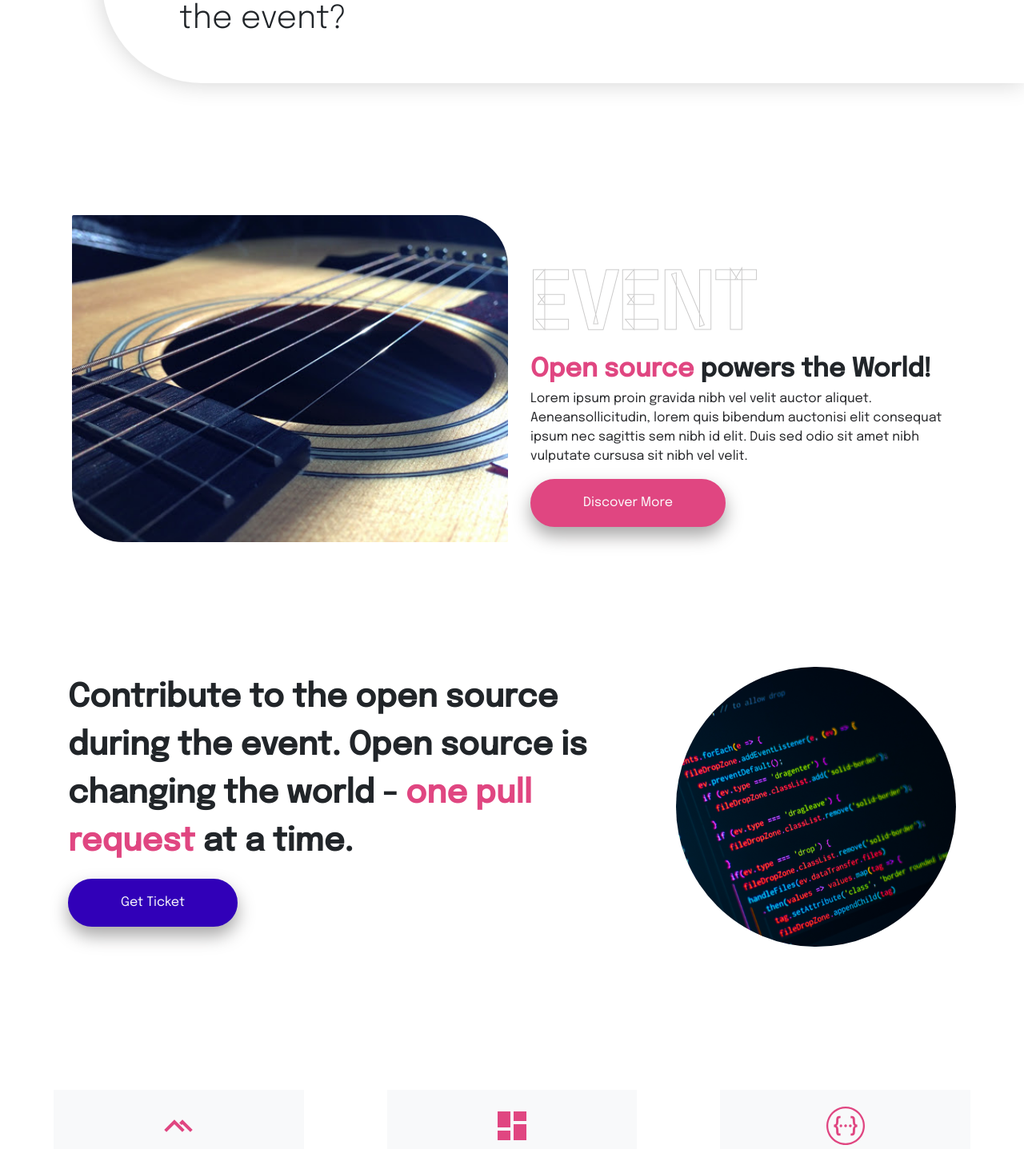
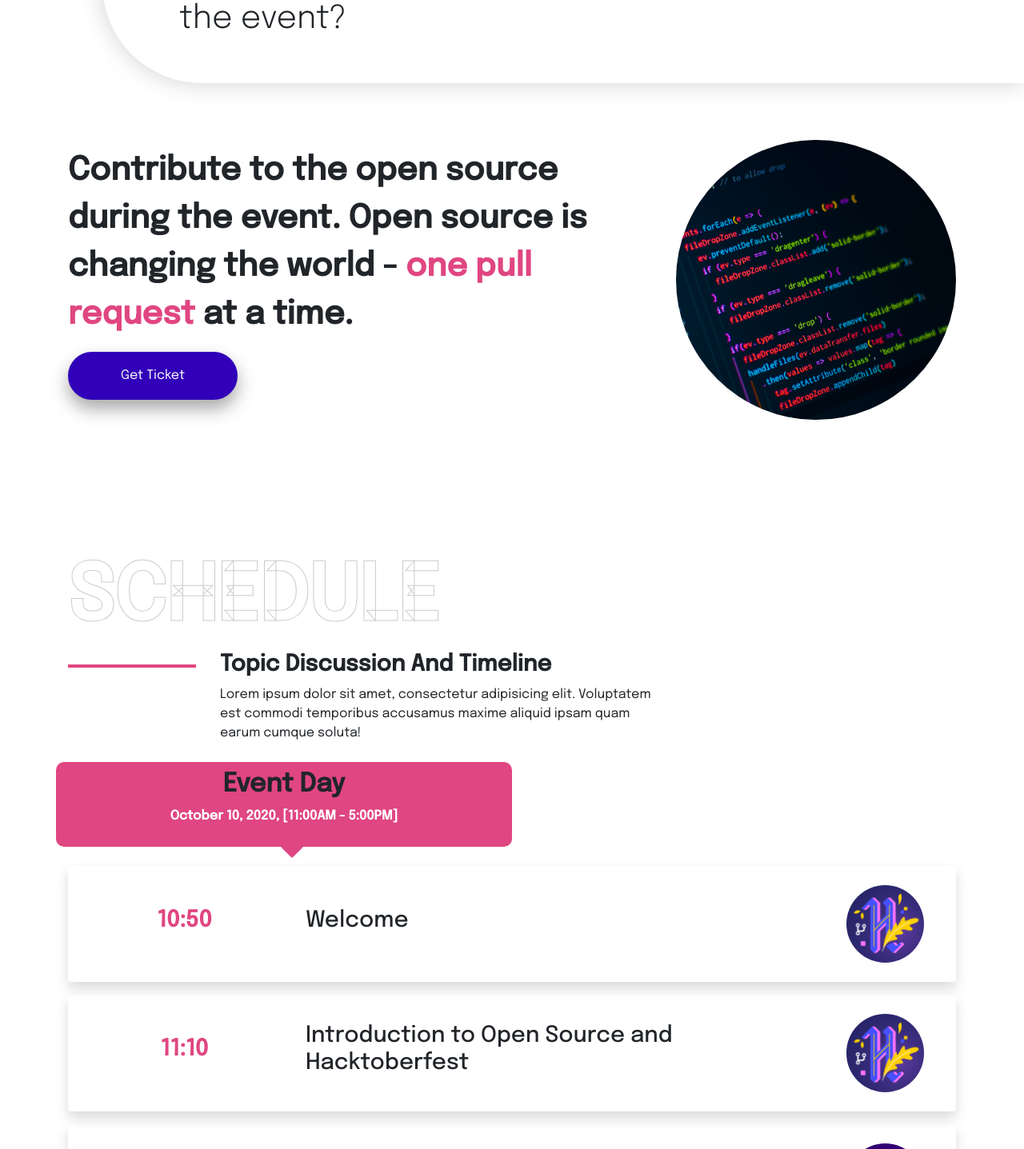
Before and after one commit to Hacktoberfest-Nepal/HacktoberfestNepal, a React (Create React App) app: page / in a window 1280 px wide. Shown: the part 633-2070 px from the top of the page at 80% size. Built offline with nearby package versions, Linux system fonts and the light colour scheme.

Commit message:
hidden: unused components

```diff
--- a/src/pages/Home.js
+++ b/src/pages/Home.js
@@ -5,17 +5,18 @@ import HeroBanner from "../components/HeroBanner";
 import InfoComponent from "../components/InfoComponent";
 import ScheduleComponent from "../components/ScheduleComponent";
 import TimeOutComponent from "../components/TimeOutComponent";
-// import ContactComponent from "../components/ContactComponent";
+import Partners from "../components/home/Partners"
 
 const Home = () => {
   return (
     <div>
       <HeroBanner />
       <TimeOutComponent />
-      <EventComponent />
+      {/* <EventComponent /> */}
       <InfoComponent />
-      <CardHolderComponent />
+      {/* <CardHolderComponent /> */}
       <ScheduleComponent />
+      <Partners />
       {/* <ContactComponent /> */}
     </div>
   );
```
